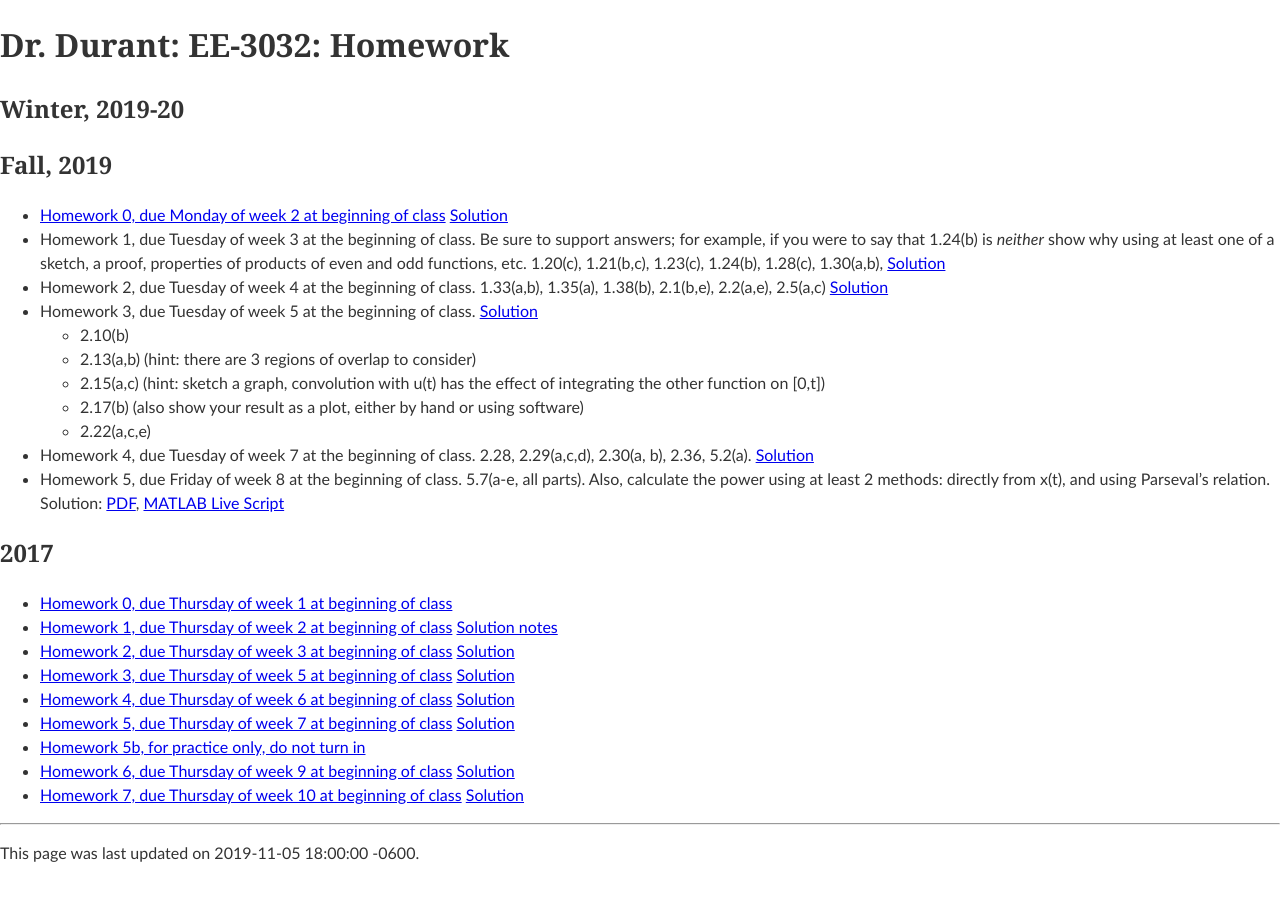
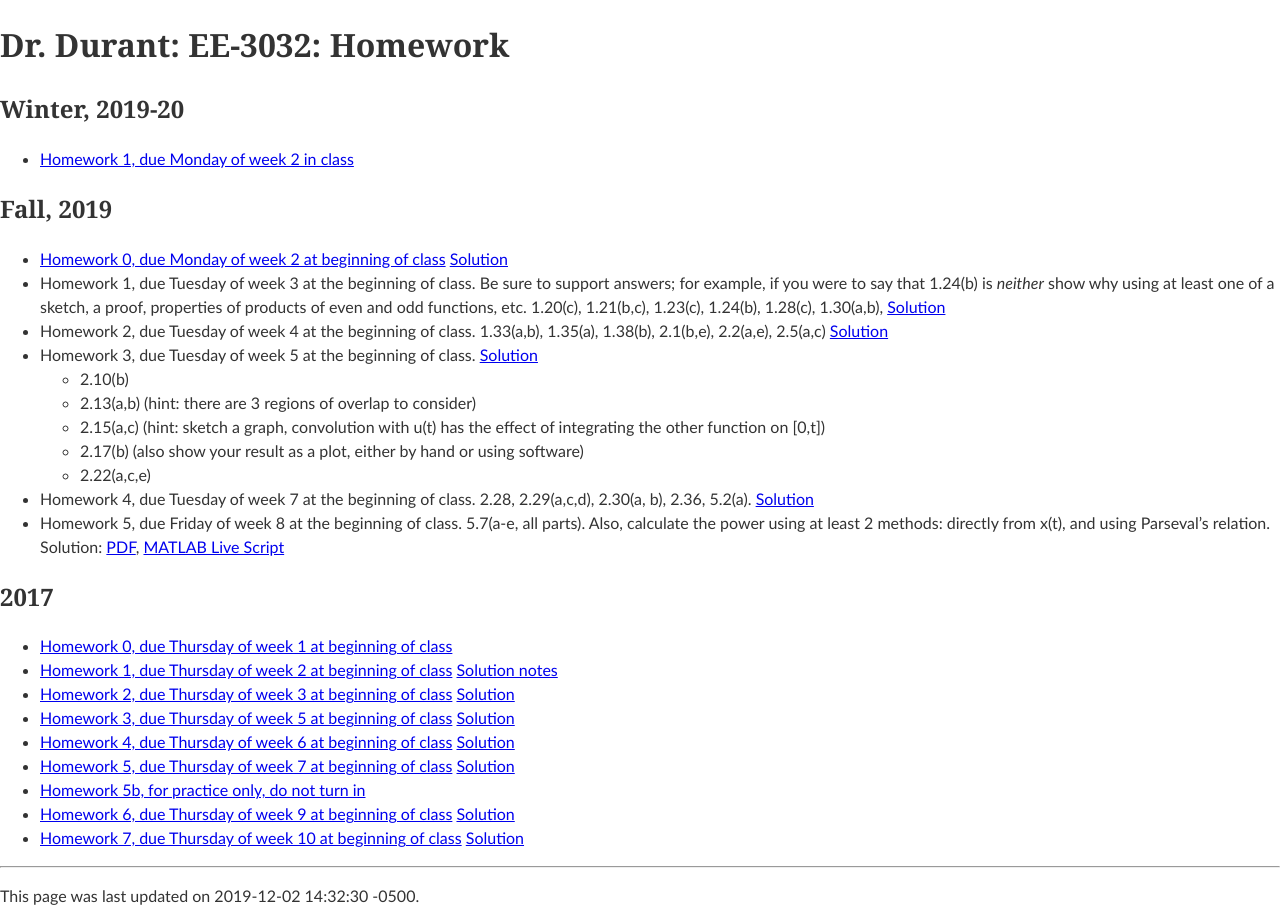
Before and after one commit to edurant/edurant.github.io, a Jekyll site: the page built from courses/ee3032/hw/index.md, in a window 1280 px wide. Built offline with Jekyll 4.4.1, drawn with Linux system fonts in a browser that asks for light colours; before the commit the page ends 900 px from its top, so only the background shows below that.

Commit message:
ee3032 hw1 for this term

```diff
--- a/courses/ee3032/hw/index.md
+++ b/courses/ee3032/hw/index.md
@@ -1,9 +1,10 @@
 ---
 title: "Dr. Durant: EE-3032: Homework"
-date: 2019-11-05 18:00:00 -0600
+date: 2019-12-02 14:32:30 -0500
 ---
 
 ## Winter, 2019-20
+* [Homework 1, due Monday of week 2 in class](hw1-w1920.pdf)
 
 ## Fall, 2019
 * <a href="hw0-f19.pdf">Homework 0, due Monday of week 2 at beginning of class</a> <a href="hw0-f19sol.pdf">Solution</a>
```
Also changed, not shown: 1 other file.
